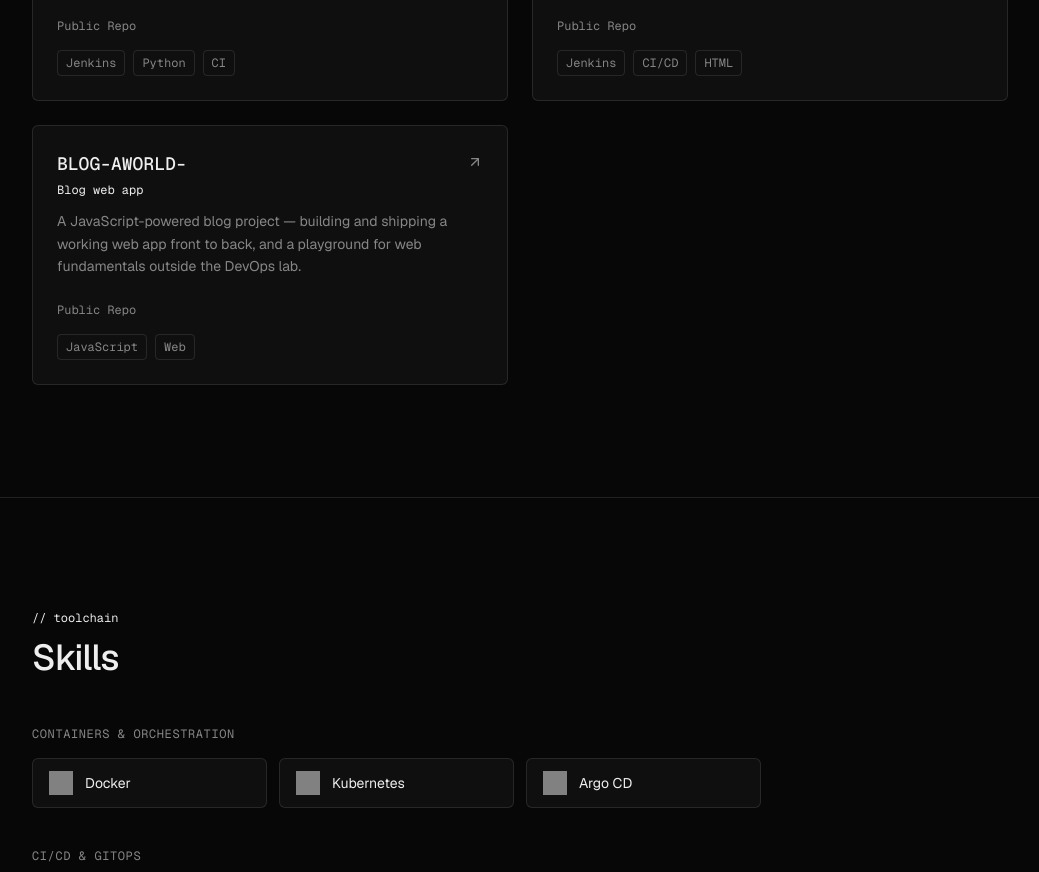
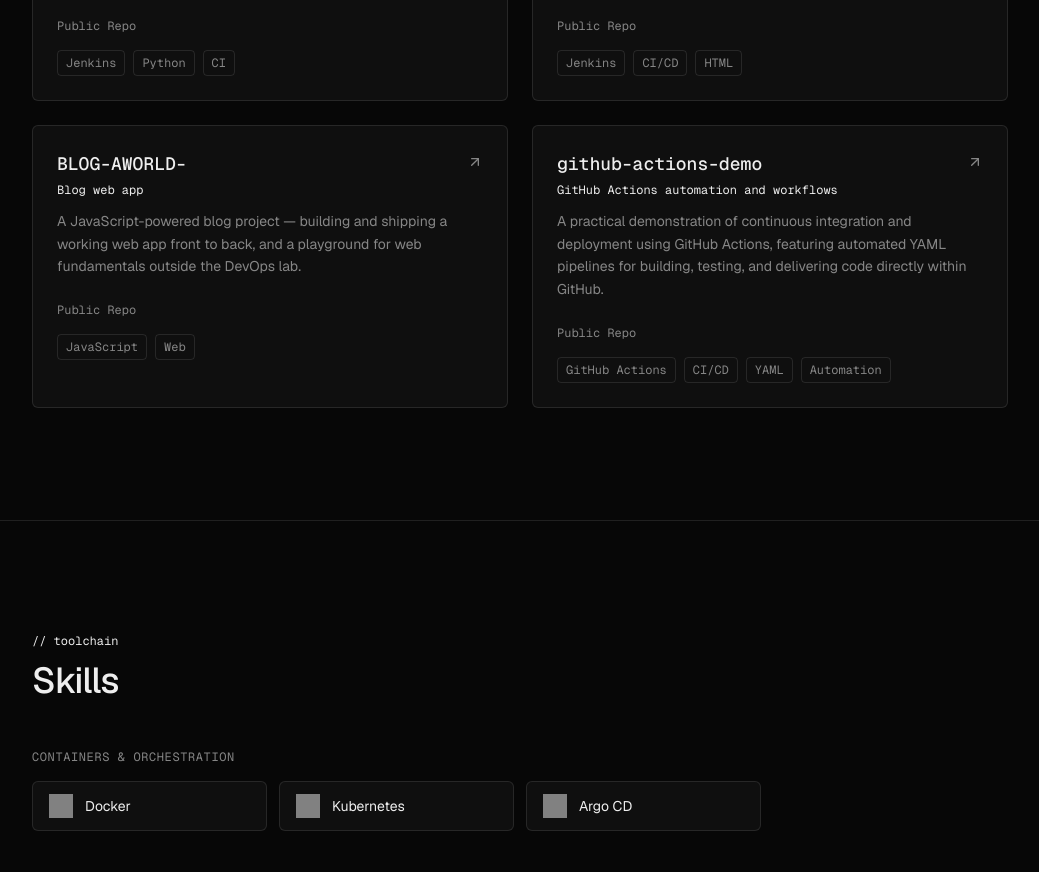
Before and after one commit to hahapratik/portfolio, a Next.js app: page / in a window 1280 px wide. Shown: the part 1760-2632 px from the top of the page, without its empty margins (120-1159 px from the left). Built offline with nearby package versions, Linux system fonts and the light colour scheme; grey boxes are pictures that could not be loaded.

Commit message:
Update projects.tsx

```diff
--- a/components/projects.tsx
+++ b/components/projects.tsx
@@ -28,6 +28,16 @@ const projects = [
     status: 'Public Repo',
     link: 'https://github.com/hahapratik/BLOG-AWORLD-',
   },
+   {
+    title: 'github-actions-demo',
+    role: 'GitHub Actions automation and workflows',
+    description:
+      'A practical demonstration of continuous integration and deployment using GitHub Actions, featuring automated YAML pipelines for building, testing, and delivering code directly within GitHub.',
+    tags: ['GitHub Actions', 'CI/CD', 'YAML', 'Automation'],
+    status: 'Public Repo',
+    link: 'https://github.com/hahapratik/Github-Actions',
+  },
+
 ]
 
 export function Projects() {
```
